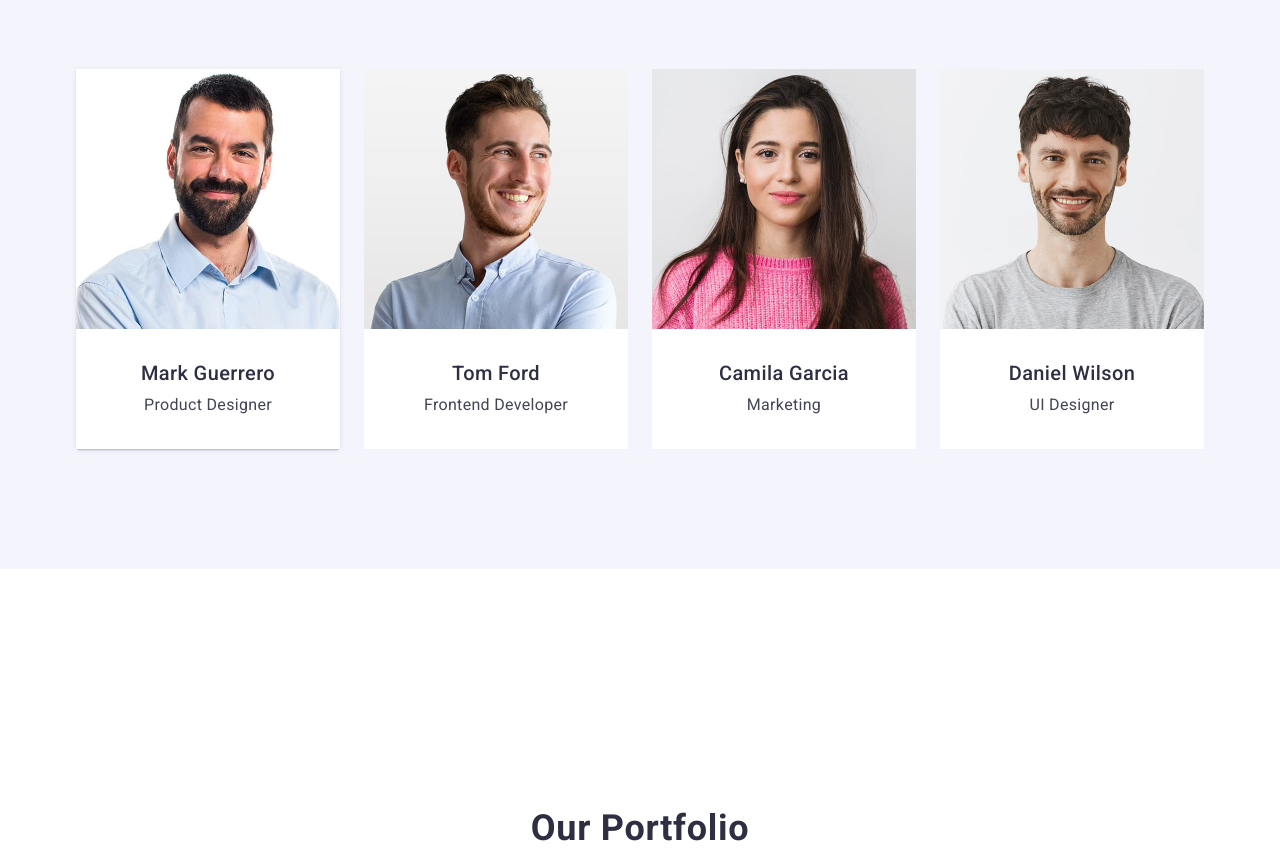
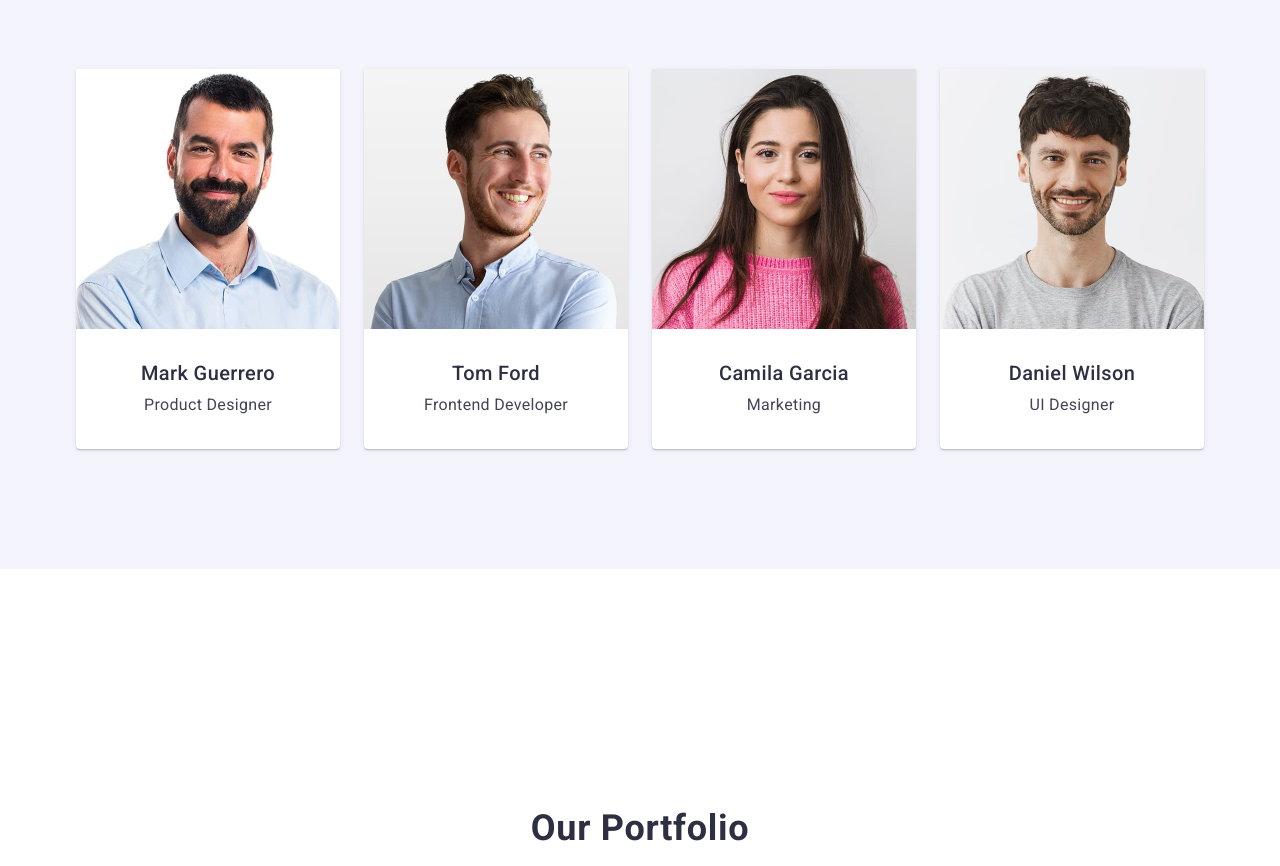
Before and after one commit to Natalia88-88/goit-markup-hw-03, a plain HTML site: page index.html in a window 1280 px wide. Shown: the part 1300-2166 px from the top of the page. Drawn offline with nearby package versions, Linux system fonts and the light colour scheme.

Commit message:
add index file

```diff
--- a/css/styles.css
+++ b/css/styles.css
@@ -254,20 +254,15 @@ ul {
 .team-ul {
   display: flex;
   gap: 24px;
-  border-top-left-radius: 0px;
-  border-top-right-radius: 0px;
-  border-top-right-radius: 4px;
-  border-bottom-left-radius: 4px;
-  width: 264px;
+  /* width: 264px; */
+}
+
+.team-ul-li {
   flex-basis: calc((100% - 72px) / 4);
   border-radius: 0px 0px 4px 4px;
   box-shadow: 0 2px 1px 0 rgba(46, 47, 66, 0.08),
     0 1px 1px 0 rgba(46, 47, 66, 0.16), 0 1px 6px 0 rgba(46, 47, 66, 0.08);
-}
-
-.team-ul-li {
-  background: #fff;
-  gap: 24px;
+  background-color: #fff;
 }
 
 /* .team-ul-li:last-child {
```
